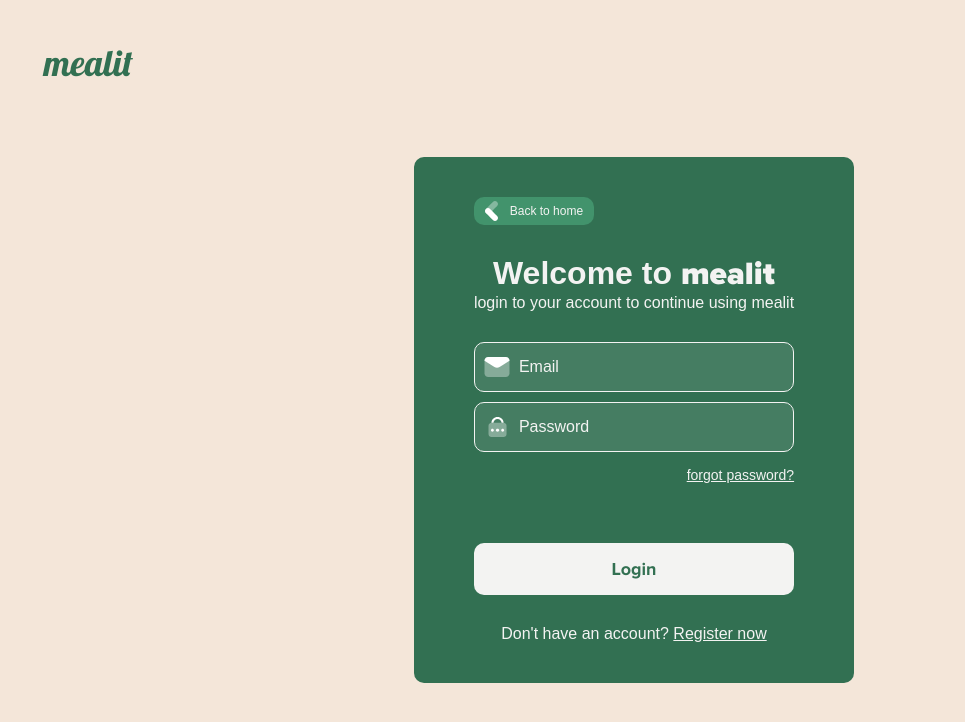
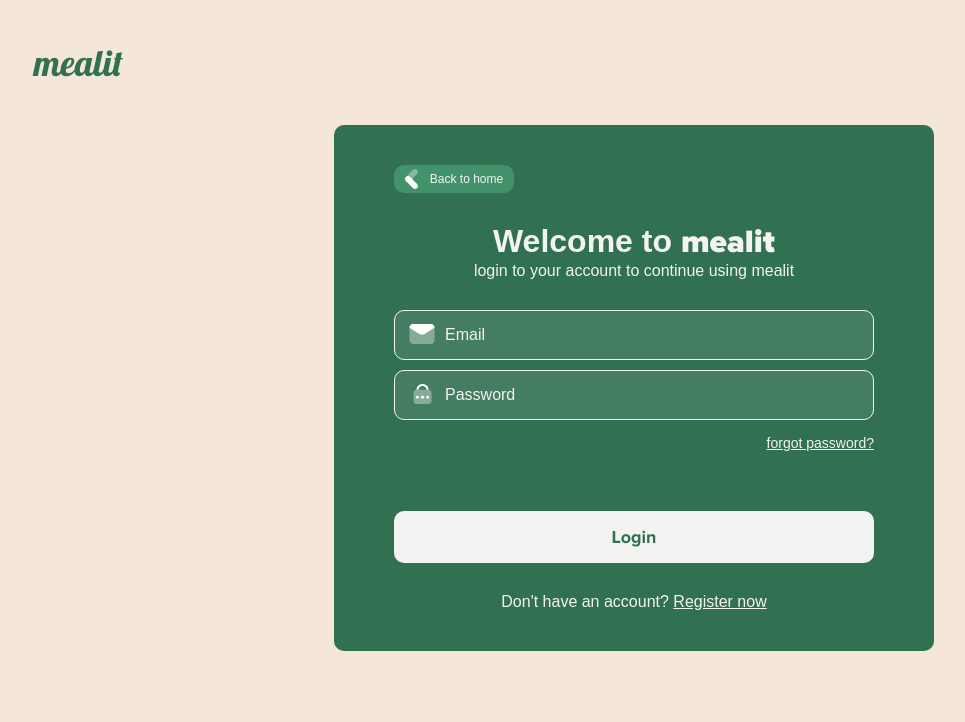
Before and after one commit to mealit01/website, a React (Create React App) app: page /login in a window 1280 px wide. Shown: the top 722 px of the page, without its empty margins (6-971 px from the left). Built offline with nearby package versions, Linux system fonts and the light colour scheme; a web font is replaced by a local one.

Commit message:
edit styles

```diff
--- a/src/pages/Login.jsx
+++ b/src/pages/Login.jsx
@@ -15,7 +15,7 @@ const Login = () => {
     };
 
     return (
-        <div className="container auth-container">
+        <div className="auth-container">
             <nav className="navbar-logo">
                 <Link to="/" className="logo">
                     Mealit
--- a/src/pages/SignUp.jsx
+++ b/src/pages/SignUp.jsx
@@ -15,7 +15,7 @@ function SignUp() {
     };
 
   return (
-    <div className="container auth-container">
+    <div className=" auth-container">
         <nav className="navbar-logo">
             <Link to="/" className="logo">
                 Mealit
--- a/src/sass/components/_container.scss
+++ b/src/sass/components/_container.scss
@@ -145,25 +145,20 @@
 }
 
 .auth-container {
-    margin: 0;
+    margin: 2rem;
 
-    .navbar-logo {
-        position: relative;
-        width: 100%;
-        margin-bottom: 2rem;
-        a {
-            position: absolute;
-            top: 2rem;
-            left: 3rem;
+    .auth-inner {
+        margin: 2rem 0;
+        display: flex;
+        flex-direction: column;
+        align-items: center;
+    }
 
+    @media screen and (min-width: $medium-screen) {
+        margin: 4rem;
+
+        .auth-inner {
+            margin: 4rem 0;
         }
     }
-
-    .auth-inner {
-        height: 95vh;
-        display: flex;
-        flex-direction: column;
-        justify-content: center;
-        align-items: center;
-    }
 }
--- a/src/sass/components/_form.scss
+++ b/src/sass/components/_form.scss
@@ -65,7 +65,6 @@
         margin-bottom: 2rem;
 
         input {
-
             border: 1px solid $silver;
             border-radius: 1rem;
             padding: 1.5rem;
@@ -74,8 +73,8 @@
             color: $silver;
             transition: all 0.3s ease-in-out;
             background-repeat: no-repeat;
-            background-position: 3% 50%;
-            padding-left: 4.4rem;
+            background-position: 3% 45%;
+            padding-left: 4.5rem;
 
 
             &::placeholder {
@@ -166,6 +165,10 @@
 
         .form-group {
             margin-bottom: 3rem;
+
+            input {
+                padding-left: 5rem;
+            }
         }
 
         .auth-form-footer {
```
